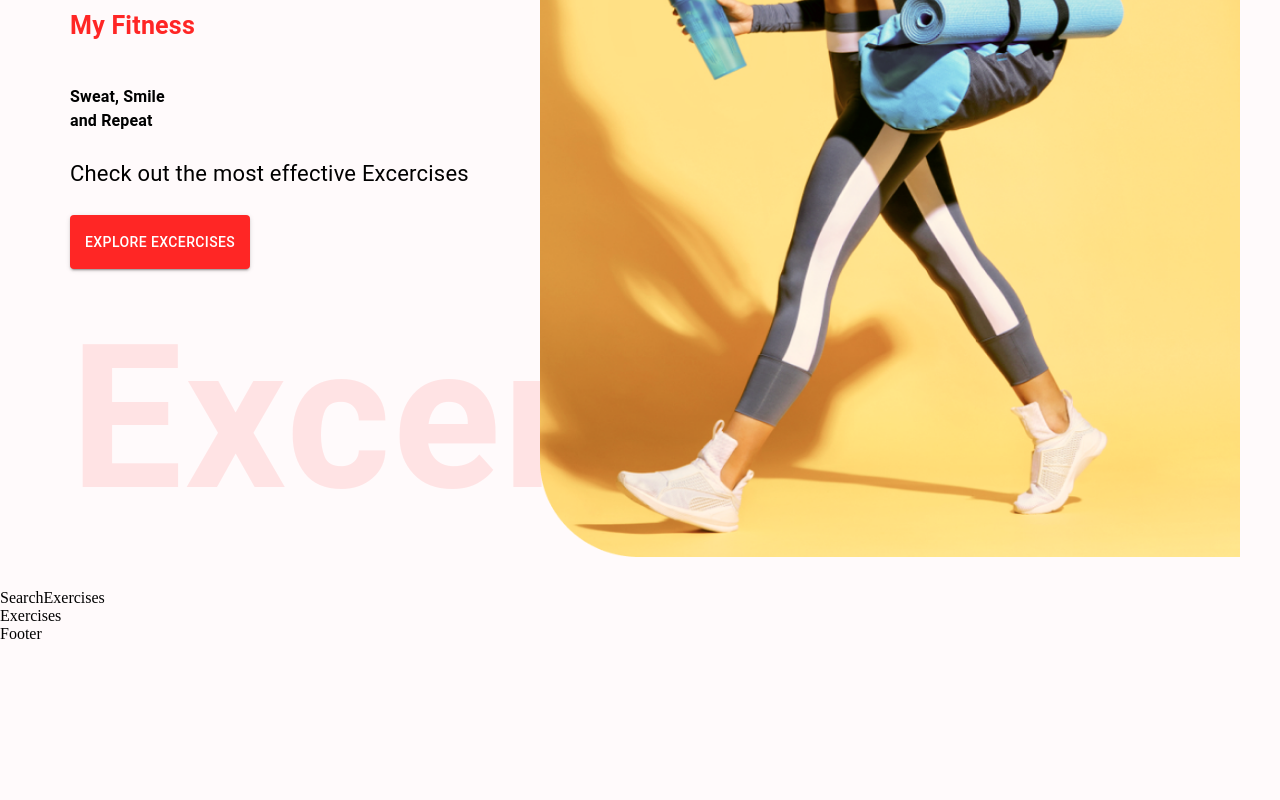
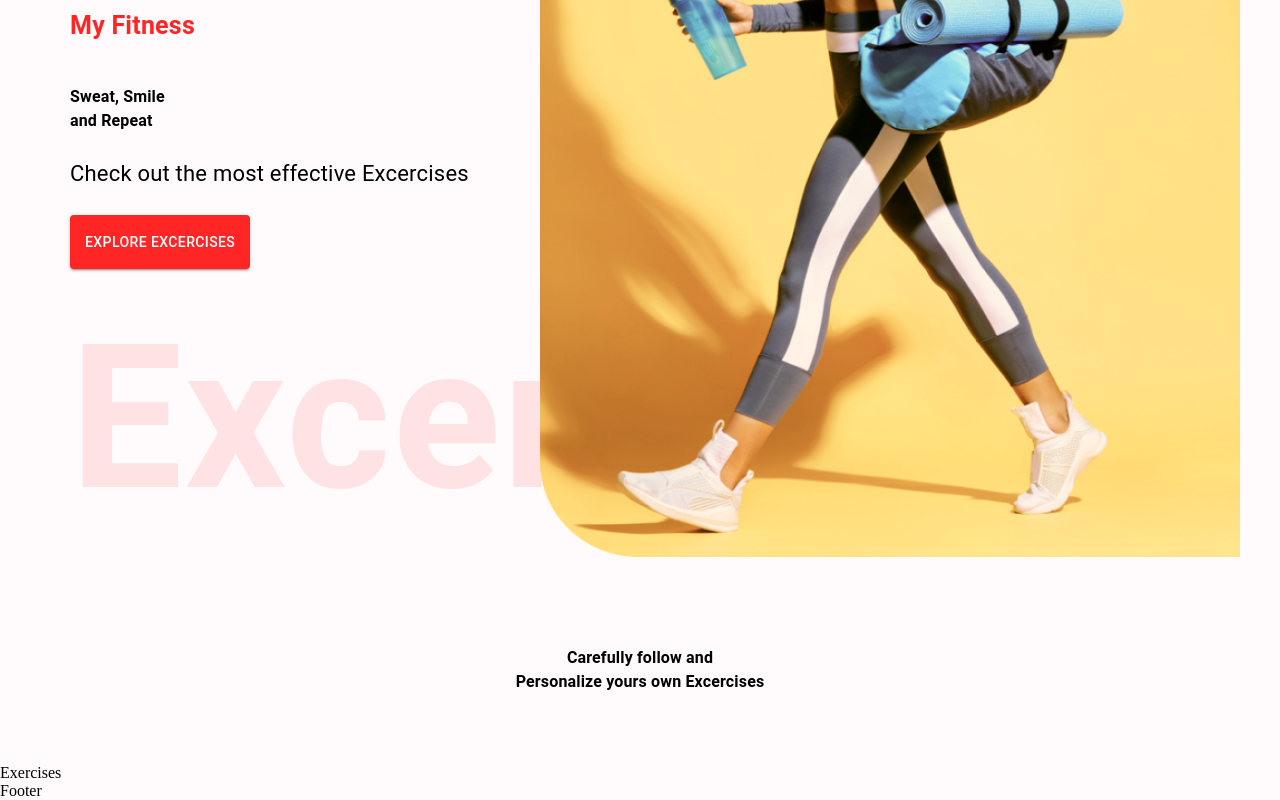
Before and after one commit to V5NEXT/Personnel_Fitness, a React (Create React App) app: page / in a window 1280 px wide. Shown: the part 309-1109 px from the top of the page. Before the commit the page ends 952 px from the top, so only its background shows below. Built offline with nearby package versions, Linux system fonts and the light colour scheme.

Commit message:
Intermediate Commit

```diff
--- a/src/components/SearchExercises.js
+++ b/src/components/SearchExercises.js
@@ -1,8 +1,17 @@
-import React from 'react'
+import React, {useState, useEffect} from 'react';
+import { Box, Typography, Stack, Textfield, Button } from '@mui/material';
 
 const SearchExercises = () => {
   return (
-    <div>SearchExercises</div>
+    <Stack alignItems="center" mt="37px" justifyContent="center"
+    p="20px">
+      <Typography fontWeight={700} sx={{
+        fontSie:{lg: '44px', xs:'30px'}
+      }} mb="50px" textAlign="center">
+        Carefully follow and <br/>
+        Personalize yours own Excercises
+      </Typography>
+    </Stack>
   )
 }
 
```
